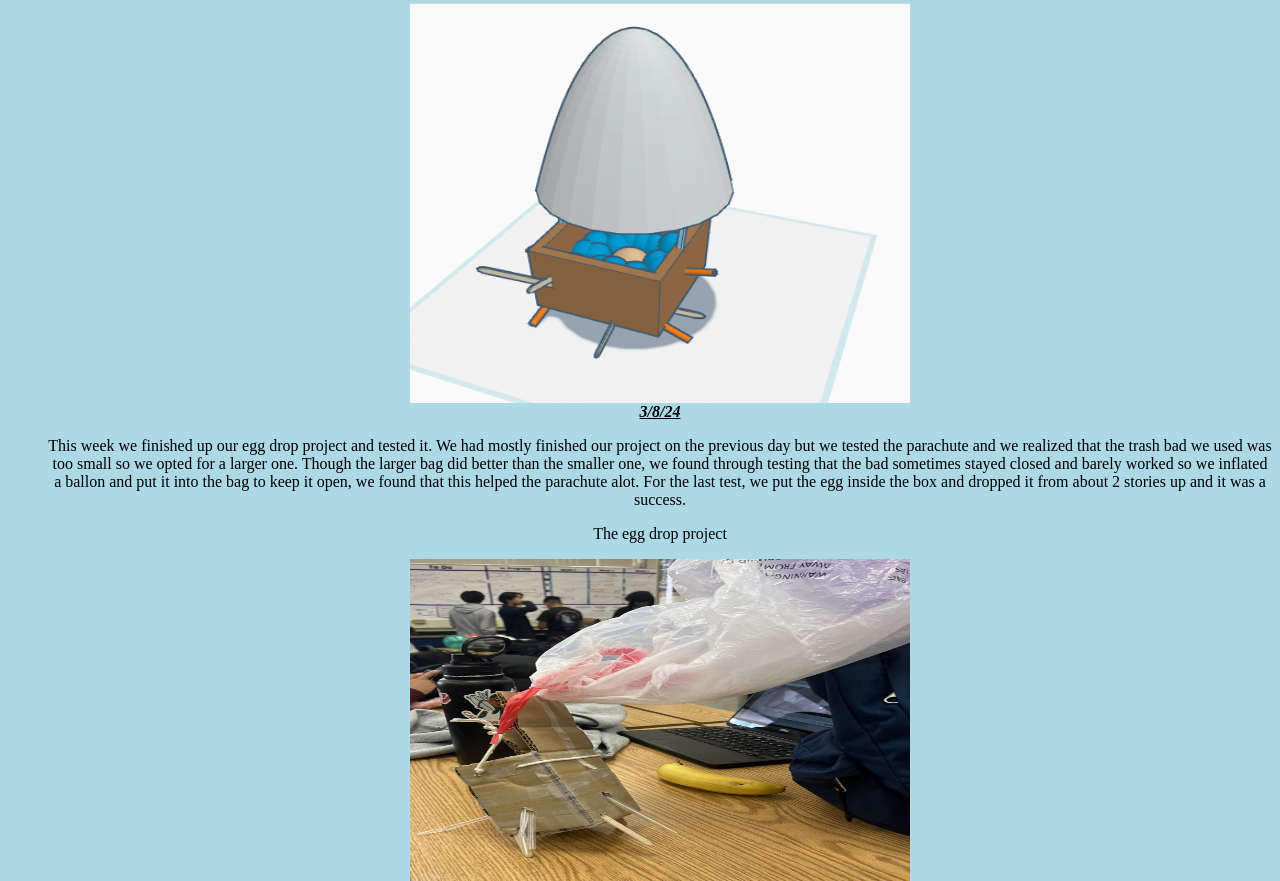
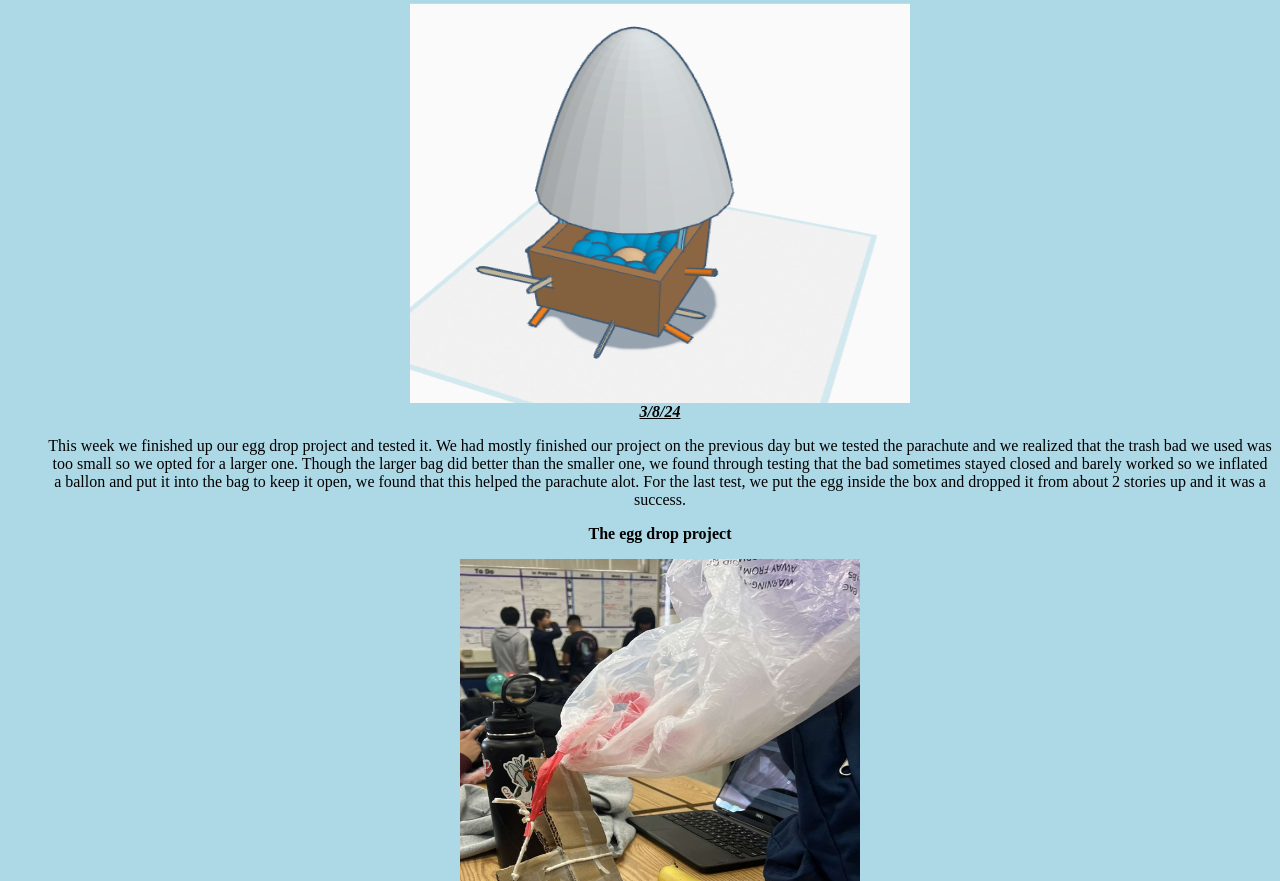
Before and after one commit to NamikaWang/Website, a plain HTML site: page index.html in a window 1280 px wide. Shown: the part 11119-12000 px from the top of the page. Drawn offline with Linux system fonts and the light colour scheme.

Commit message:
march 12 third update

```diff
--- a/index.html
+++ b/index.html
@@ -123,6 +123,8 @@
 
 <center><b><u><i>3/8/24</u></b></center></i>
 <p>This week we finished up our egg drop project and tested it. We had mostly finished our project on the previous day but we tested the parachute and we realized that the trash bad we used was too small so we opted for a larger one. Though the larger bag did better than the smaller one, we found through testing that the bad sometimes stayed closed and barely worked so we inflated a ballon and put it into the bag to keep it open, we found that this helped the parachute alot. For the last test, we put the egg inside the box and dropped it from about 2 stories up and it was a success.</p>
-<center><p>The egg drop project</p></center>
- <center><img src="eggdrop.jpg" width="500" height="400"></img></center>
+<center><p><b>The egg drop project</b></p></center>
+
+ <center><img src="eggdrop.jpg" width="400" height="600"></img></center>
+ <center><p><b>The egg drop video</b></p></center>
 </ol>
```
Also changed, not shown: 1 other file.
